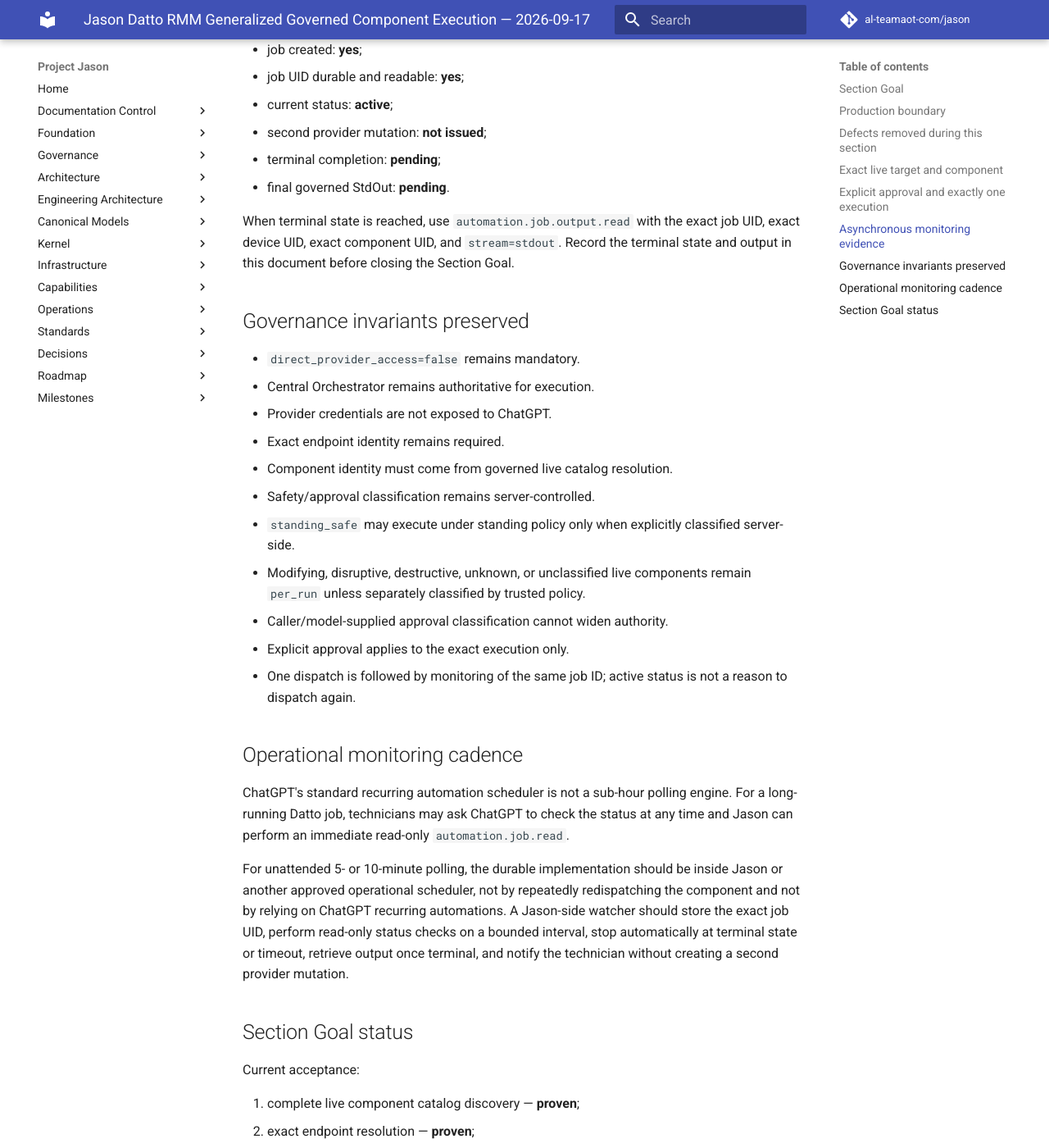
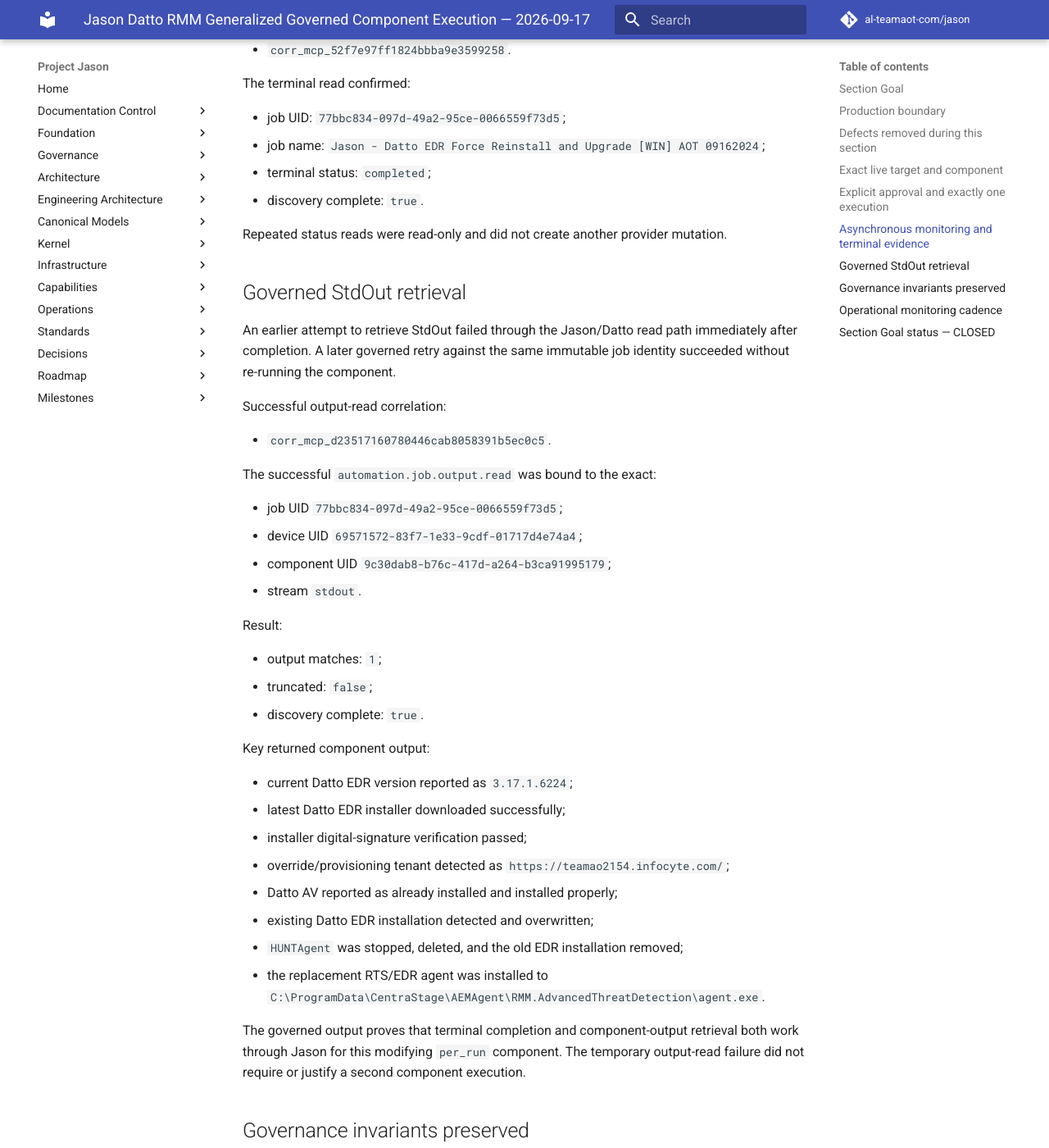
Before and after one commit to al-teamaot-com/jason, an MkDocs documentation site: the page built from docs/sessions/Jason-Datto-RMM-Generalized-Governed-Execution-2026-09-17.md, in a window 1280 px wide and 1400 px high, scrolled down 3023 px. Shown: the whole window at 82% size. Built offline with MkDocs 1.6.1 and Material for MkDocs 9.7.7, drawn with Linux system fonts in a browser that asks for light colours; comment, search, counter and statistics services are not loaded; some of the changed text lies outside the part shown.

Commit message:
Close generalized Datto execution proof with terminal output

```diff
--- a/docs/sessions/Jason-Datto-RMM-Generalized-Governed-Execution-2026-09-17.md
+++ b/docs/sessions/Jason-Datto-RMM-Generalized-Governed-Execution-2026-09-17.md
@@ -1,9 +1,9 @@
 # Jason Datto RMM Generalized Governed Component Execution — 2026-09-17
 
-**Classification:** Evidence / production capability proof in progress
-**Status:** Execution accepted; terminal completion and StdOut pending
+**Classification:** Evidence / production capability proof
+**Status:** Completed
 **Owner:** Jason Architecture Authority / AOT Owner
-**Scope:** ChatGPT Business ↔ Jason MCP ↔ Central Orchestrator ↔ Datto RMM generalized governed component discovery, approval, execution, and asynchronous job monitoring
+**Scope:** ChatGPT Business ↔ Jason MCP ↔ Central Orchestrator ↔ Datto RMM generalized governed component discovery, approval, execution, asynchronous job monitoring, and governed StdOut retrieval
 **Authority note:** This record preserves evidence. It grants no new provider, identity, business, or execution authority.
 
 ## Section Goal
@@ -65,49 +65,86 @@
 - job UID: `77bbc834-097d-49a2-95ce-0066559f73d5`;
 - component: `Datto EDR Force Reinstall and Upgrade [WIN] AOT 09162024`;
 - endpoint: `AOT-50282`;
-- provider state after acceptance: `active`.
+- provider state after acceptance: `active`;
+- terminal state: `completed`.
 
-No duplicate component execution should be issued while this durable job is active. Follow-up work must use read-only job status checks against this exact job UID.
+No duplicate component execution was issued. Follow-up work used read-only job status checks against this exact durable job UID.
 
-## Asynchronous monitoring evidence
+## Asynchronous monitoring and terminal evidence
 
-Jason has already used `automation.job.read` against the exact job UID and received `status=active`. Repeated status reads are safe because they do not create another provider mutation.
+Jason repeatedly used `automation.job.read` against the exact job UID. Intermediate reads returned `status=active`; a later governed read returned terminal `status=completed`.
 
-Current known state at documentation time:
+Terminal governed job-read correlation:
 
-- execution accepted by Datto: **yes**;
-- job created: **yes**;
-- job UID durable and readable: **yes**;
-- current status: **active**;
-- second provider mutation: **not issued**;
-- terminal completion: **pending**;
-- final governed StdOut: **pending**.
+- `corr_mcp_52f7e97ff1824bbba9e3599258`.
 
-When terminal state is reached, use `automation.job.output.read` with the exact job UID, exact device UID, exact component UID, and `stream=stdout`. Record the terminal state and output in this document before closing the Section Goal.
+The terminal read confirmed:
+
+- job UID: `77bbc834-097d-49a2-95ce-0066559f73d5`;
+- job name: `Jason - Datto EDR Force Reinstall and Upgrade [WIN] AOT 09162024`;
+- terminal status: `completed`;
+- discovery complete: `true`.
+
+Repeated status reads were read-only and did not create another provider mutation.
+
+## Governed StdOut retrieval
+
+An earlier attempt to retrieve StdOut failed through the Jason/Datto read path immediately after completion. A later governed retry against the same immutable job identity succeeded without re-running the component.
+
+Successful output-read correlation:
+
+- `corr_mcp_d23517160780446cab8058391b5ec0c5`.
+
+The successful `automation.job.output.read` was bound to the exact:
+
+- job UID `77bbc834-097d-49a2-95ce-0066559f73d5`;
+- device UID `69571572-83f7-1e33-9cdf-01717d4e74a4`;
+- component UID `9c30dab8-b76c-417d-a264-b3ca91995179`;
+- stream `stdout`.
+
+Result:
+
+- output matches: `1`;
+- truncated: `false`;
+- discovery complete: `true`.
+
+Key returned component output:
+
+- current Datto EDR version reported as `3.17.1.6224`;
+- latest Datto EDR installer downloaded successfully;
+- installer digital-signature verification passed;
+- override/provisioning tenant detected as `https://teamao2154.infocyte.com/`;
+- Datto AV reported as already installed and installed properly;
+- existing Datto EDR installation detected and overwritten;
+- `HUNTAgent` was stopped, deleted, and the old EDR installation removed;
+- the replacement RTS/EDR agent was installed to `C:\ProgramData\CentraStage\AEMAgent\RMM.AdvancedThreatDetection\agent.exe`.
+
+The governed output proves that terminal completion and component-output retrieval both work through Jason for this modifying `per_run` component. The temporary output-read failure did not require or justify a second component execution.
 
 ## Governance invariants preserved
 
-- `direct_provider_access=false` remains mandatory.
-- Central Orchestrator remains authoritative for execution.
-- Provider credentials are not exposed to ChatGPT.
-- Exact endpoint identity remains required.
-- Component identity must come from governed live catalog resolution.
-- Safety/approval classification remains server-controlled.
+- `direct_provider_access=false` remained mandatory.
+- Central Orchestrator remained authoritative for execution.
+- Provider credentials were not exposed to ChatGPT.
+- Exact endpoint identity remained required.
+- Component identity came from governed live catalog resolution.
+- Safety/approval classification remained server-controlled.
 - `standing_safe` may execute under standing policy only when explicitly classified server-side.
 - Modifying, disruptive, destructive, unknown, or unclassified live components remain `per_run` unless separately classified by trusted policy.
 - Caller/model-supplied approval classification cannot widen authority.
-- Explicit approval applies to the exact execution only.
-- One dispatch is followed by monitoring of the same job ID; active status is not a reason to dispatch again.
+- Explicit approval applied to the exact execution only.
+- Exactly one dispatch was followed by monitoring of the same job ID.
+- Active or temporarily unreadable output was not treated as permission to dispatch again.
 
 ## Operational monitoring cadence
 
-ChatGPT's standard recurring automation scheduler is not a sub-hour polling engine. For a long-running Datto job, technicians may ask ChatGPT to check the status at any time and Jason can perform an immediate read-only `automation.job.read`.
+ChatGPT's standard recurring automation scheduler is not a sub-hour polling engine. During an active conversation, a technician can ask ChatGPT to check the job at any time and Jason can immediately perform another read-only `automation.job.read`.
 
-For unattended 5- or 10-minute polling, the durable implementation should be inside Jason or another approved operational scheduler, not by repeatedly redispatching the component and not by relying on ChatGPT recurring automations. A Jason-side watcher should store the exact job UID, perform read-only status checks on a bounded interval, stop automatically at terminal state or timeout, retrieve output once terminal, and notify the technician without creating a second provider mutation.
+For unattended 5- or 10-minute polling, the durable implementation should be inside Jason or another approved operational scheduler. A Jason-side watcher should retain the exact job UID, perform bounded read-only polling, stop automatically at terminal state or timeout, retrieve output once terminal, and notify the technician without creating a second provider mutation.
 
-## Section Goal status
+## Section Goal status — CLOSED
 
-Current acceptance:
+Final acceptance:
 
 1. complete live component catalog discovery — **proven**;
 2. exact endpoint resolution — **proven**;
@@ -117,9 +154,10 @@
 6. explicit conversational approval transported through the live MCP contract — **proven**;
 7. exactly one governed Datto job created — **proven**;
 8. durable job UID returned — **proven**;
-9. repeated read-only polling of the same job — **proven while active**;
-10. terminal completion — **pending**;
-11. final governed StdOut retrieval — **pending**;
-12. final documentation/Grafana reconciliation — **pending until terminal evidence is available**.
+9. repeated read-only polling of the same job — **proven**;
+10. terminal completion — **proven (`completed`)**;
+11. final governed StdOut retrieval — **proven**;
+12. temporary post-completion output-read failure recovered by read-only retry without duplicate execution — **proven**;
+13. documentation reconciliation — **complete for this proof**.
 
-The Section Goal remains open only for terminal job evidence, final StdOut interpretation, and final observability/documentation reconciliation. The generalized discovery, approval, and dispatch path itself is live-proven.
+Grafana/Prometheus release reconciliation is operational observability work separate from this evidence record and must use the actual deployed MCP image/source as its expected boundary. No observability state is claimed here without fresh monitoring evidence.
```
